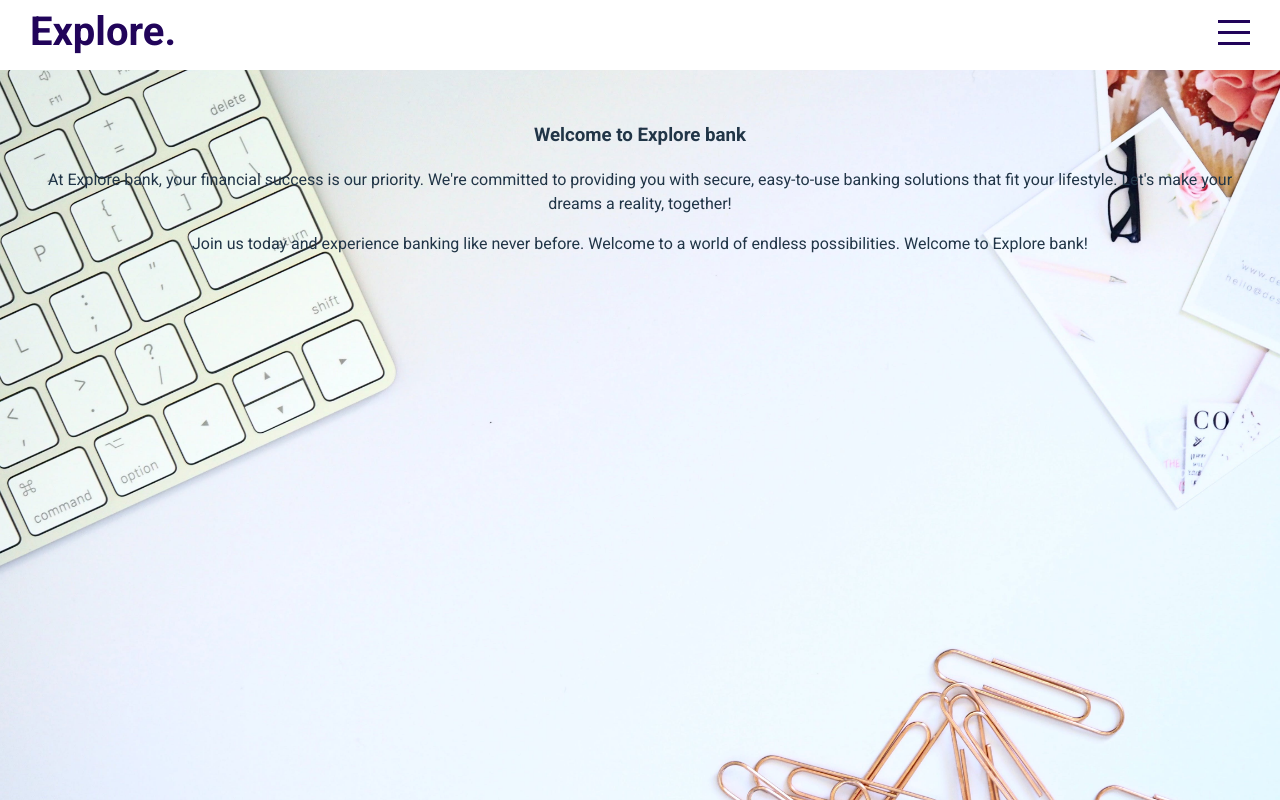
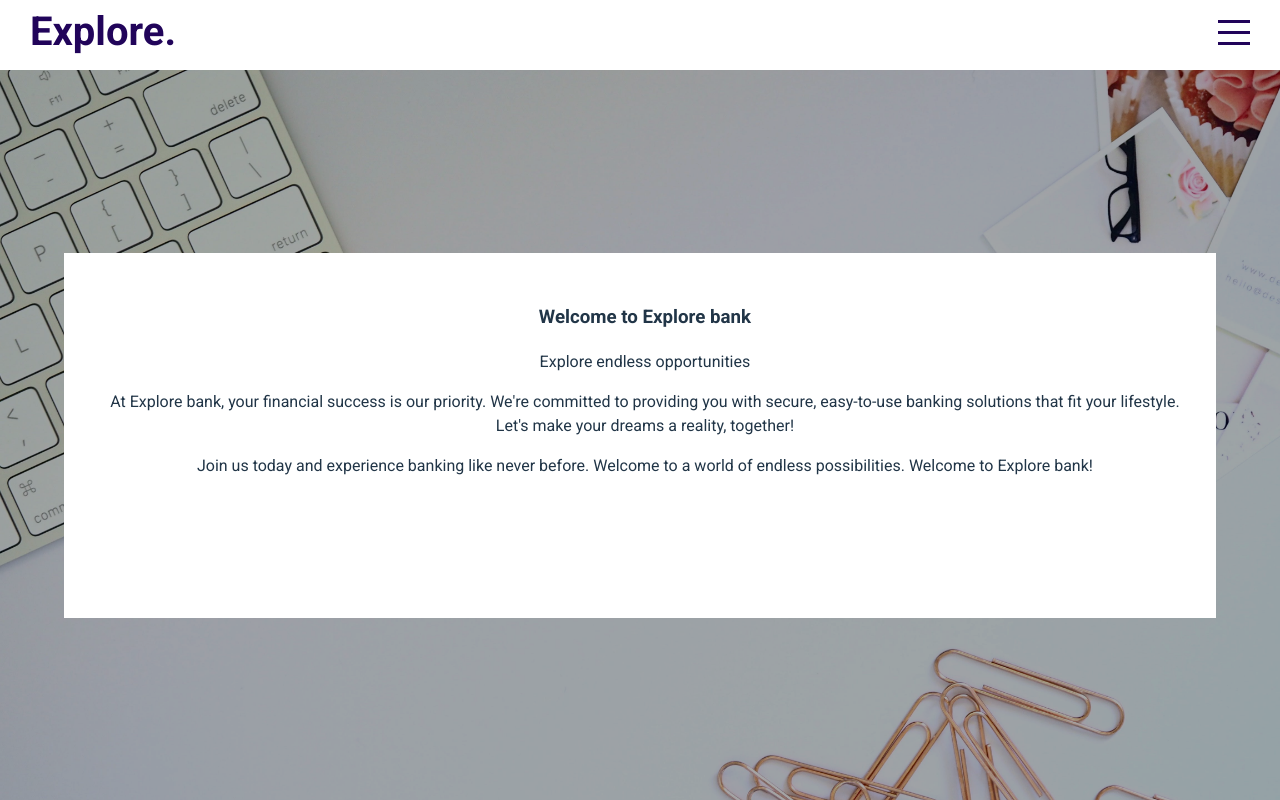
Before and after one commit to MalachyCode/Explore-bank-app, a React (Vite) app in the folder UI/: page / in a window 1280 px wide. Built offline with nearby package versions, Linux system fonts and the light colour scheme.

Commit message:
Animating intro page

```diff
--- a/UI/src/pages/HomePage/sections/intro/Intro.tsx
+++ b/UI/src/pages/HomePage/sections/intro/Intro.tsx
@@ -3,17 +3,24 @@ import './intro.scss';
 const Intro = () => {
   return (
     <div className='intro' id='intro'>
+      <div className='intro-opacity-cover'>
+        <div className='intro-body'>
+          <div className='intro-sidebar'></div>
           <div className='welcome-note'>
             <h3>Welcome to Explore bank</h3>
+            <p>Explore endless opportunities</p>
             <p>
               At Explore bank, your financial success is our priority. We're
-          committed to providing you with secure, easy-to-use banking solutions
-          that fit your lifestyle. Let's make your dreams a reality, together!
+              committed to providing you with secure, easy-to-use banking
+              solutions that fit your lifestyle. Let's make your dreams a
+              reality, together!
             </p>
             <p>
-          Join us today and experience banking like never before. Welcome to a
-          world of endless possibilities. Welcome to Explore bank!
+              Join us today and experience banking like never before. Welcome to
+              a world of endless possibilities. Welcome to Explore bank!
             </p>
+          </div>
+        </div>
       </div>
     </div>
   );
--- a/UI/src/pages/HomePage/sections/intro/intro.scss
+++ b/UI/src/pages/HomePage/sections/intro/intro.scss
@@ -1,10 +1,59 @@
+@import '../../../../global.scss';
+
 .intro {
   background: url('../../../../assets/pexels-jess-bailey-designs-1097930.jpg');
   background-repeat: no-repeat;
   background-size: cover;
   background-position: center;
+  display: flex;
+  justify-content: center;
+  align-items: center;
+  .intro-opacity-cover {
+    background: rgba(0, 0, 0, 0.35);
+    height: 100%;
+    width: 100%;
+    display: flex;
+    justify-content: center;
+    align-items: center;
+    .intro-body {
+      width: 90%;
+      margin: auto;
+      height: 50%;
+      display: flex;
+      flex-direction: row;
+      overflow: hidden;
+      transition: all 1s ease;
+
+      .welcome-note {
+        padding: 2em;
+        width: 95%;
+        margin: auto;
+        height: 100%;
+        background: white;
+        transition: all 1s ease;
+        overflow: hidden;
+      }
+      .intro-sidebar {
+        background: white;
+        margin: 0;
+        padding: 0;
+        height: 100%;
+        width: 10px;
+        transition: all 1s ease;
+
+        // height: 100%;
+        // width: 15%;
+      }
+      &:hover {
+        box-shadow: 10px 10px 25px 3px rgb(72, 72, 72);
+        border-radius: 5px;
+        .intro-sidebar {
+          background: greenyellow;
+        }
+        .welcome-note {
+          color: $mainColor;
+        }
+      }
+    }
+  }
 }
-
-.welcome-note {
-  padding: 2em;
-}
--- a/UI/src/pages/HomePage/sections/services/Services.tsx
+++ b/UI/src/pages/HomePage/sections/services/Services.tsx
@@ -15,6 +15,7 @@ const Services = () => {
     useState<boolean>(false);
 
   return (
+    // service page houses the various services identified by clickable headers (divs with service-header class)
     <div className='services' id='services'>
       <h3>Our Services Include</h3>
       <div className='services-list'>
```
Lines whose indentation alone changed are shown as unchanged.
